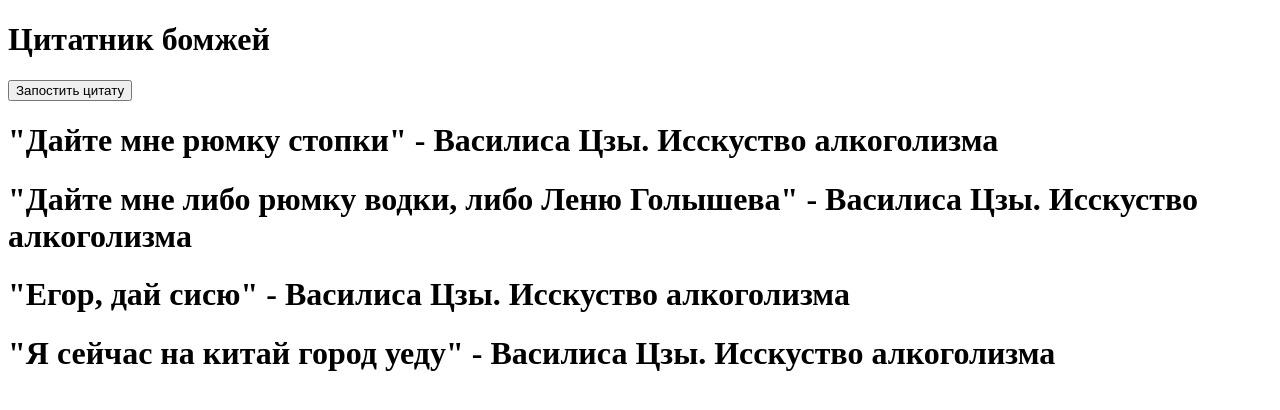
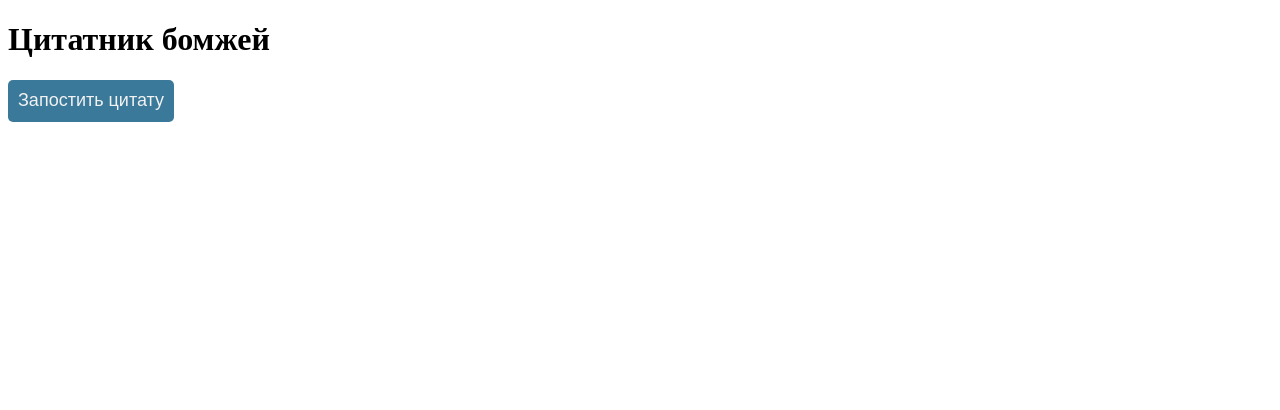
Before and after one commit to PossessedCoder/python, a Python web app: template src/templates/main_page.html in a window 1280 px wide. Shown: the top 410 px of the page. Run offline with Jinja, Linux system fonts and the light colour scheme; the template is opened without the code that fills it, so the values that code supplies are empty.

Commit message:
Add files via upload

```diff
--- a/src/main.py
+++ b/src/main.py
@@ -11,9 +11,11 @@ def quote_post():
 
 @app.route('/post_quote', methods=['POST'])
 def add_quote():
-    with open("templates/main_page.html", 'a') as f:
-        f.write(f'<h1>{request.form['PostText']}</h1>\n')
+    with open("templates/main_page.html", 'a', encoding='utf-8') as f:
+        f.write(f'<h1>{request.form['PostText']}. {request.form['Selector']}. Автор цитаты: {request.form['Author']}</h1>\n')
     return redirect('/')
+
+app.run(debug=True)
 # def get_quotes():
 #     with open("main_page.html") as f:
 #         return f.readlines()
--- /dev/null
+++ b/src/static/css/styles.css
@@ -0,0 +1,20 @@
+.btn {
+    height: 42px;
+	border: none;
+	background: #3a7999;
+	color: #f2f2f2;
+	padding: 10px;
+	font-size: 18px;
+	border-radius: 5px;
+	position: relative;
+	box-sizing: border-box;
+	transition: all 500ms ease;
+}
+.btn:hover {
+	background: rgba(0,0,0,0);
+	color: #3a7999;
+	box-shadow: inset 0 0 0 3px #3a7999;
+}
+.txt {
+    width: 90%;
+}
--- a/src/templates/main_page.html
+++ b/src/templates/main_page.html
@@ -3,16 +3,20 @@
 <head>
     <meta charset="UTF-8">
     <meta name="viewport" content="width=device-width, initial-scale=1.0">
-    <title>Document</title>
+    <title>Bumzhch</title>
+    <link rel="import" href="quotes.html">
+    <link rel="stylesheet" href="../static/css/styles.css">
 </head>
 <body>
     <h1>Цитатник бомжей</h1>
     <form action="/post" method="get">
-       <button type="submit" id="post">Запостить цитату </button>
+       <button type="submit" id="post" class="btn">Запостить цитату </button>
     </form>
-    <h1>"Дайте мне рюмку стопки" - Василиса Цзы. Исскуство алкоголизма</h1>
-    <h1>"Дайте мне либо рюмку водки, либо Леню Голышева" - Василиса Цзы. Исскуство алкоголизма</h1>
-    <h1>"Егор, дай сисю" - Василиса Цзы. Исскуство алкоголизма</h1>
-    <h1>"Я сейчас на китай город уеду" - Василиса Цзы. Исскуство алкоголизма</h1>
+    <script>
+        var doc = document.querySelector('link[rel="import"]').import;
+        // Grab DOM from doc.html's document.
+        var text = doc.querySelector('#quotes');
+        document.body.appendChild(text.cloneNode(true));
+    </script>
 </body>
 </html>
```
Also changed, not shown: src/templates/post_page.html (+13 -3 lines), src/templates/quotes.html (added, +7 -0 lines).
